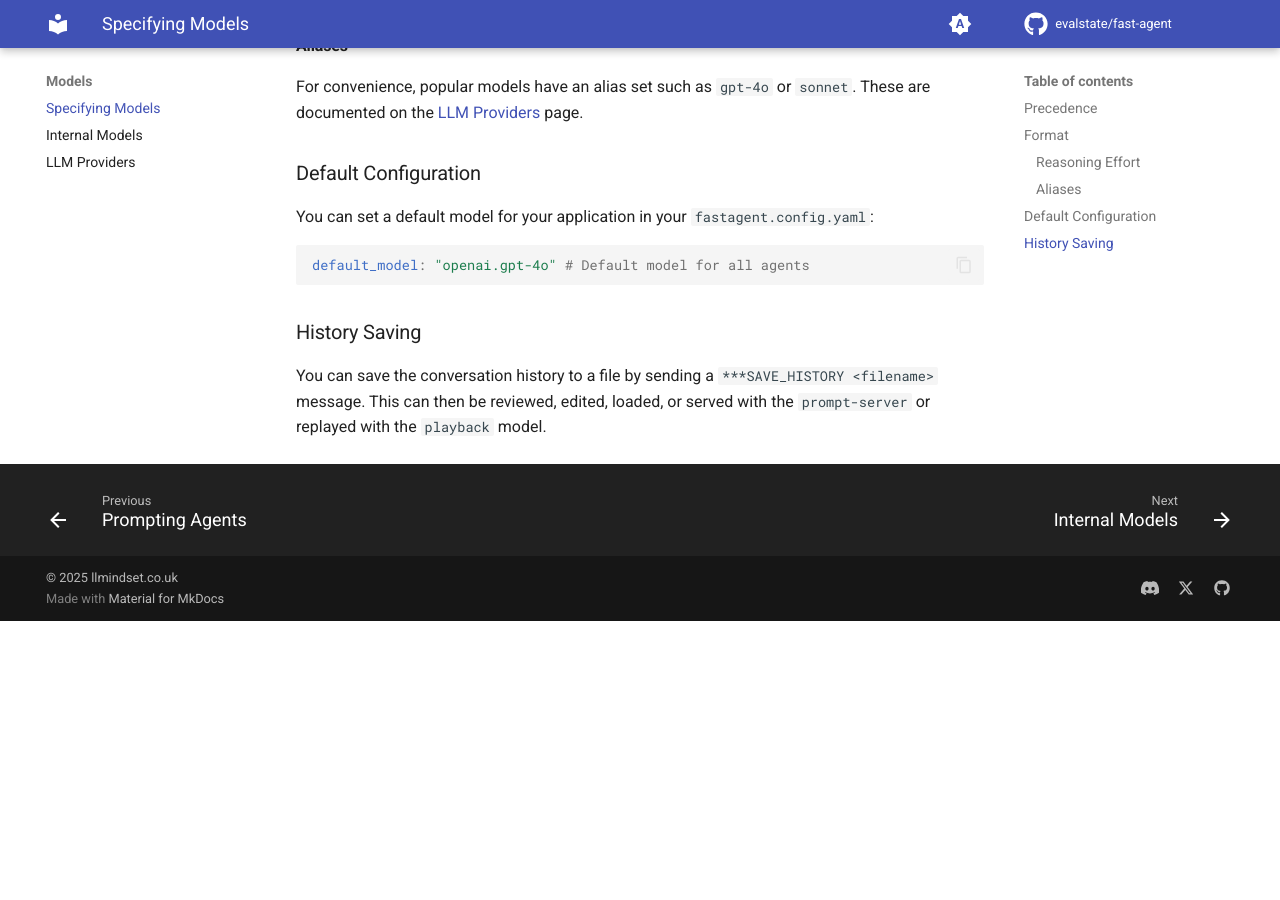
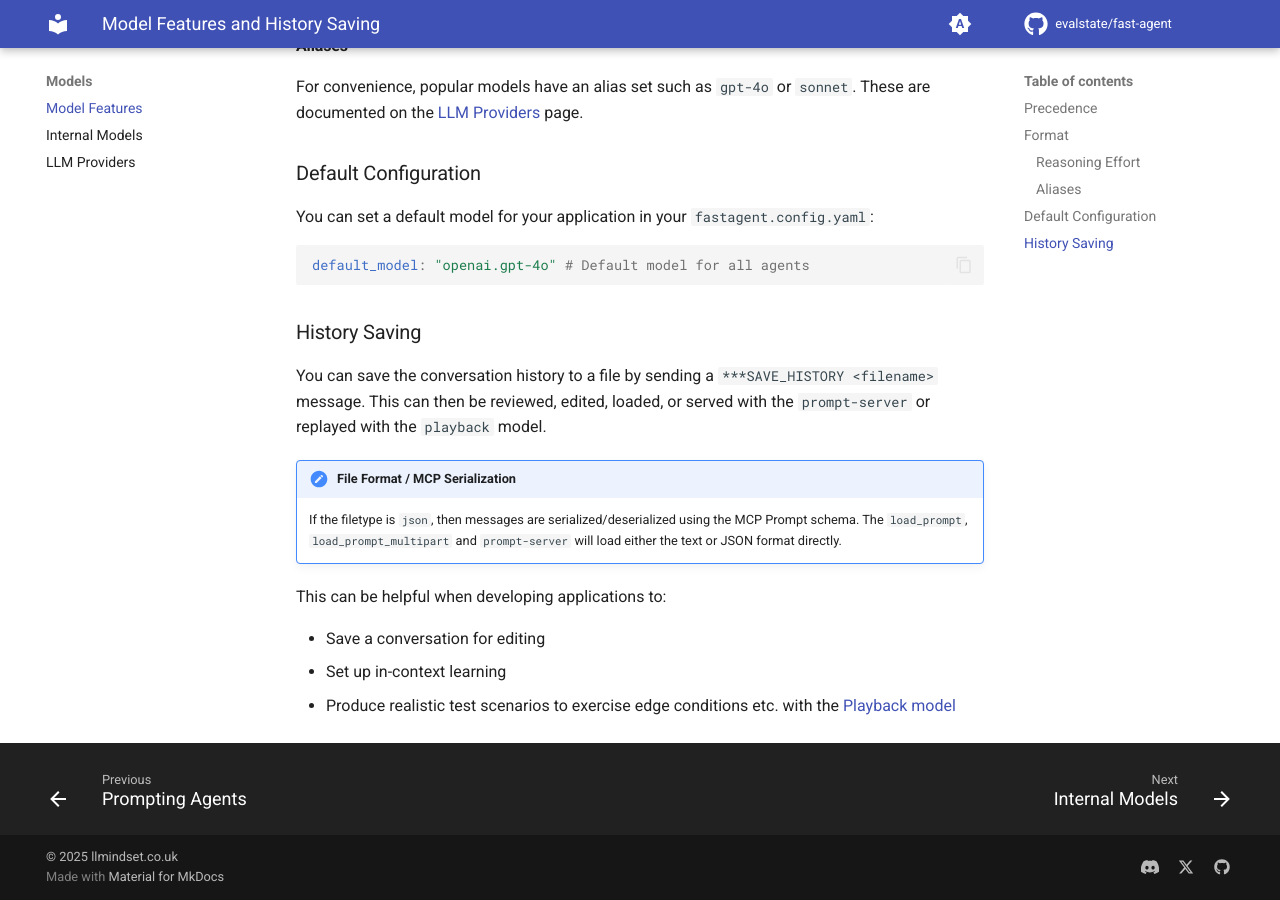
Before and after one commit to evalstate/fast-agent-docs, an MkDocs documentation site: the page built from docs/models/index.md, in a window 1280 px wide and 900 px high, scrolled down 1045 px. Built offline with MkDocs 1.6.1 and Material for MkDocs 9.7.7, drawn with Linux system fonts in a browser that asks for light colours; comment, search, counter and statistics services are not loaded; before the commit the page ends 1666 px from its top, so only the background shows below that; some of the changed text lies outside the part shown.

Commit message:
updates to model docs, document JSON format

```diff
--- a/docs/models/index.md
+++ b/docs/models/index.md
@@ -1,8 +1,8 @@
 ---
-title: Specifying Models
+title: Model Features and History Saving
 ---
 
-# Specifying Models
+# Model Features and History Saving
 
 Models in **fast-agent** are specified with a model string, that takes the format `provider.model_name.<reasoning_effort>`
 
@@ -48,3 +48,13 @@ default_model: "openai.gpt-4o" # Default model for all agents
 ### History Saving
 
 You can save the conversation history to a file by sending a `***SAVE_HISTORY <filename>` message. This can then be reviewed, edited, loaded, or served with the `prompt-server` or replayed with the `playback` model.
+
+!!! Note "File Format / MCP Serialization"
+
+    If the filetype is `json`, then messages are serialized/deserialized using the MCP Prompt schema. The `load_prompt`, `load_prompt_multipart` and `prompt-server` will load either the text or JSON format directly.
+
+This can be helpful when developing applications to:
+
+* Save a conversation for editing
+* Set up in-context learning
+* Produce realistic test scenarios to exercise edge conditions etc. with the [Playback model](internal_models#playback)
--- a/mkdocs.yml
+++ b/mkdocs.yml
@@ -76,7 +76,7 @@ nav:
   - Agents:
       - agents/prompting.md
   - Models:
-      - Specifying Models: models/index.md
+      - Model Features: models/index.md
       - Internal Models: models/internal_models.md
       - LLM Providers: models/llm_providers.md
   - MCP:
```
Also changed, not shown: docs/agents/prompting.md (+6 -0 lines), docs/models/internal_models.md (+3 -1 lines).
